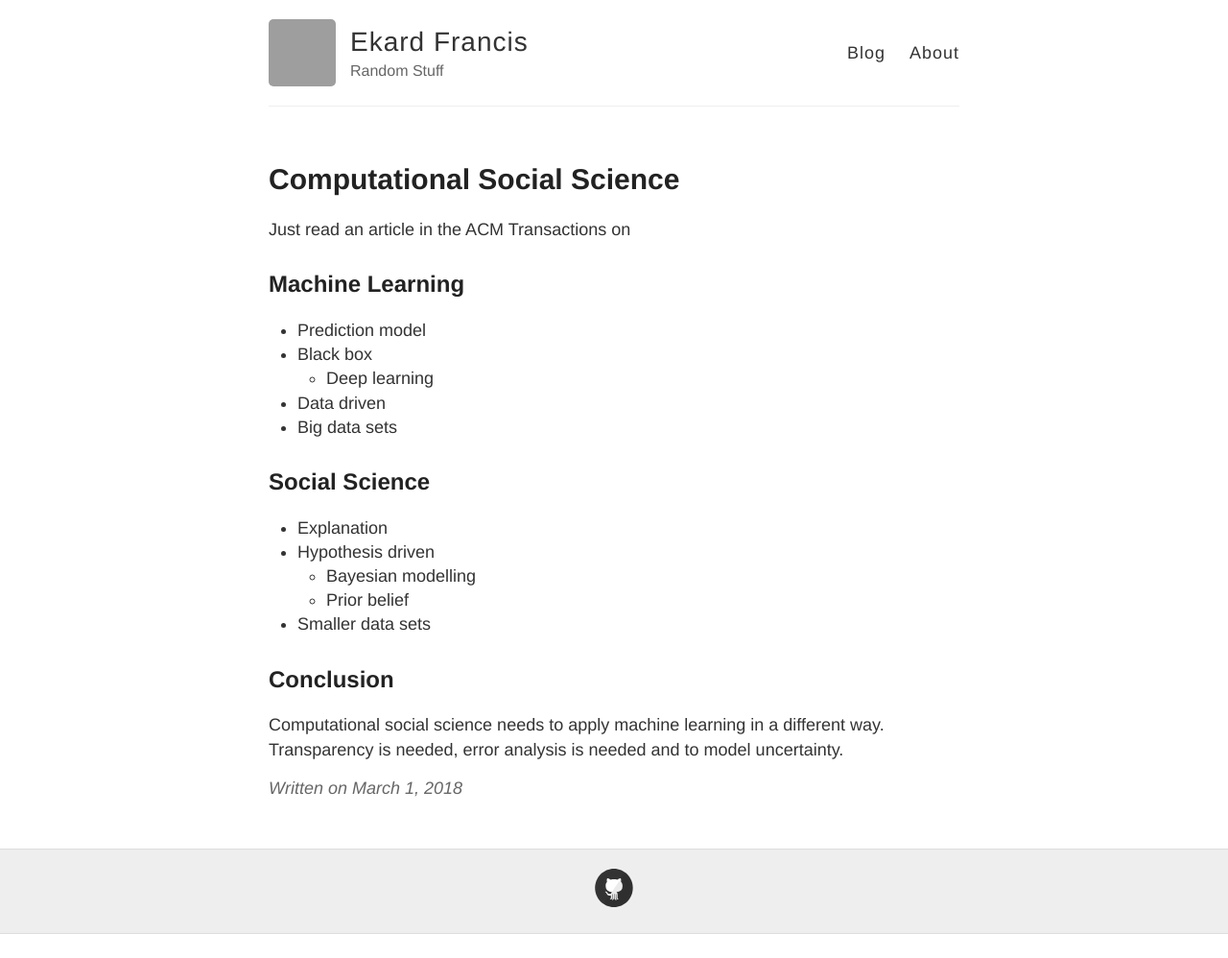
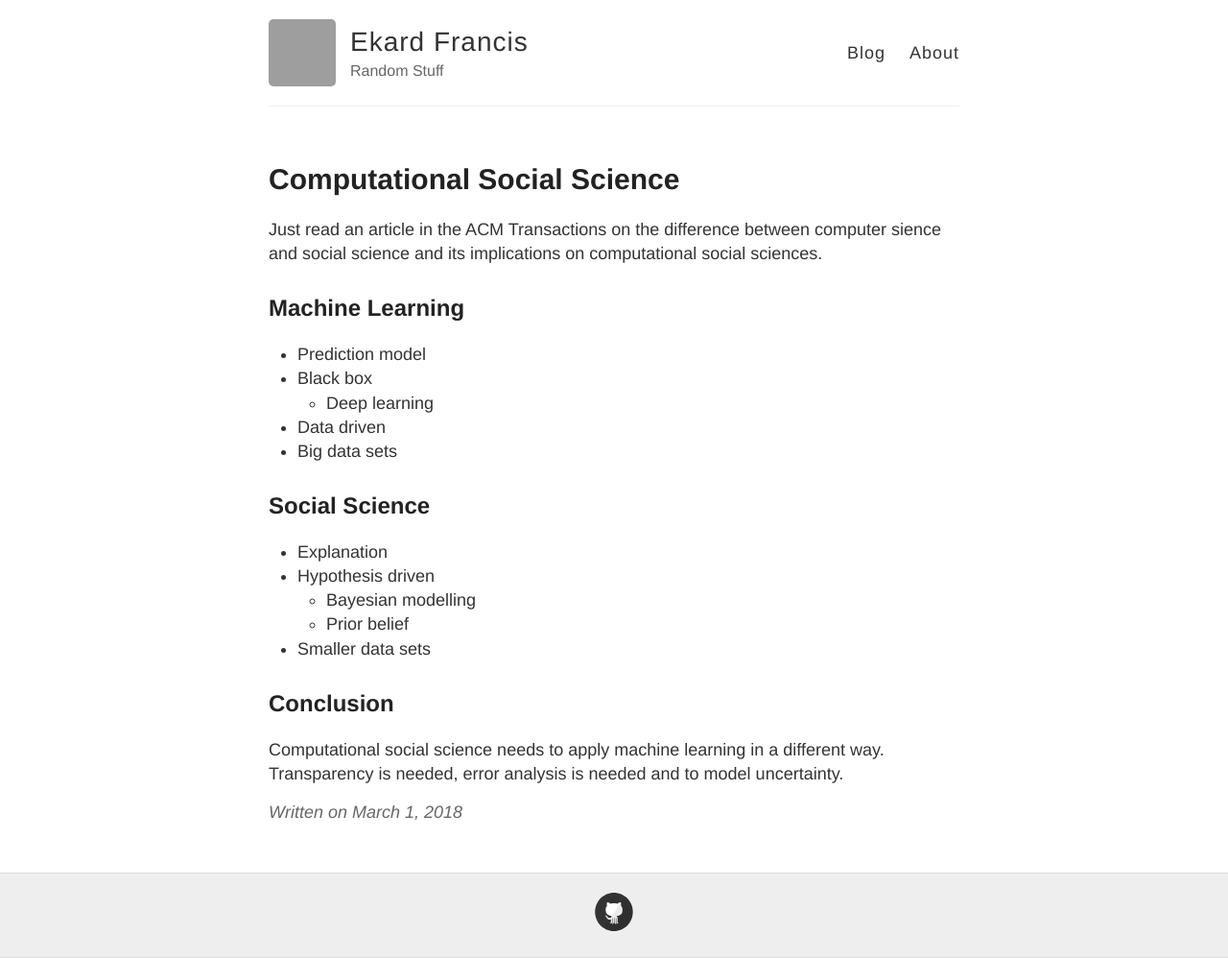
Before and after one commit to ekardf/ekardf.github.io, a Jekyll site: the page built from _posts/2018-03-01-computer-science-vs-social-science.md, in a window 1280 px wide. Shown: the whole page at 96% size. Built offline with Jekyll 4.4.1, drawn with Linux system fonts in a browser that asks for light colours; before the commit the page ends 973 px from its top, so only the background shows below that; grey boxes are pictures that could not be loaded.

Commit message:
Update 2018-03-01-computer-science-vs-social-science.md

```diff
--- a/_posts/2018-03-01-computer-science-vs-social-science.md
+++ b/_posts/2018-03-01-computer-science-vs-social-science.md
@@ -3,7 +3,7 @@ layout: post
 title: Computational Social Science
 ---
 
-Just read an article in the ACM Transactions on
+Just read an article in the ACM Transactions on the difference between computer sience and social science and its implications on computational social sciences.
 
 ## Machine Learning
 
```
